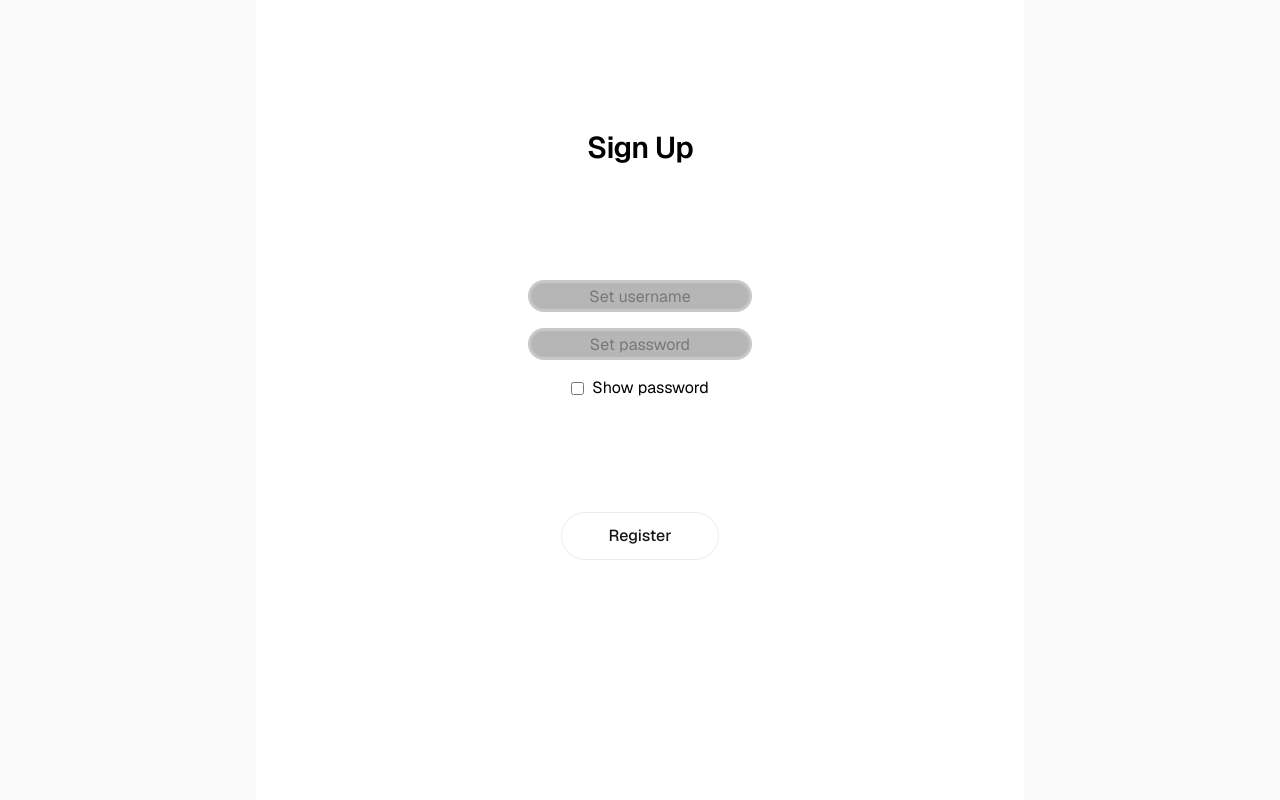
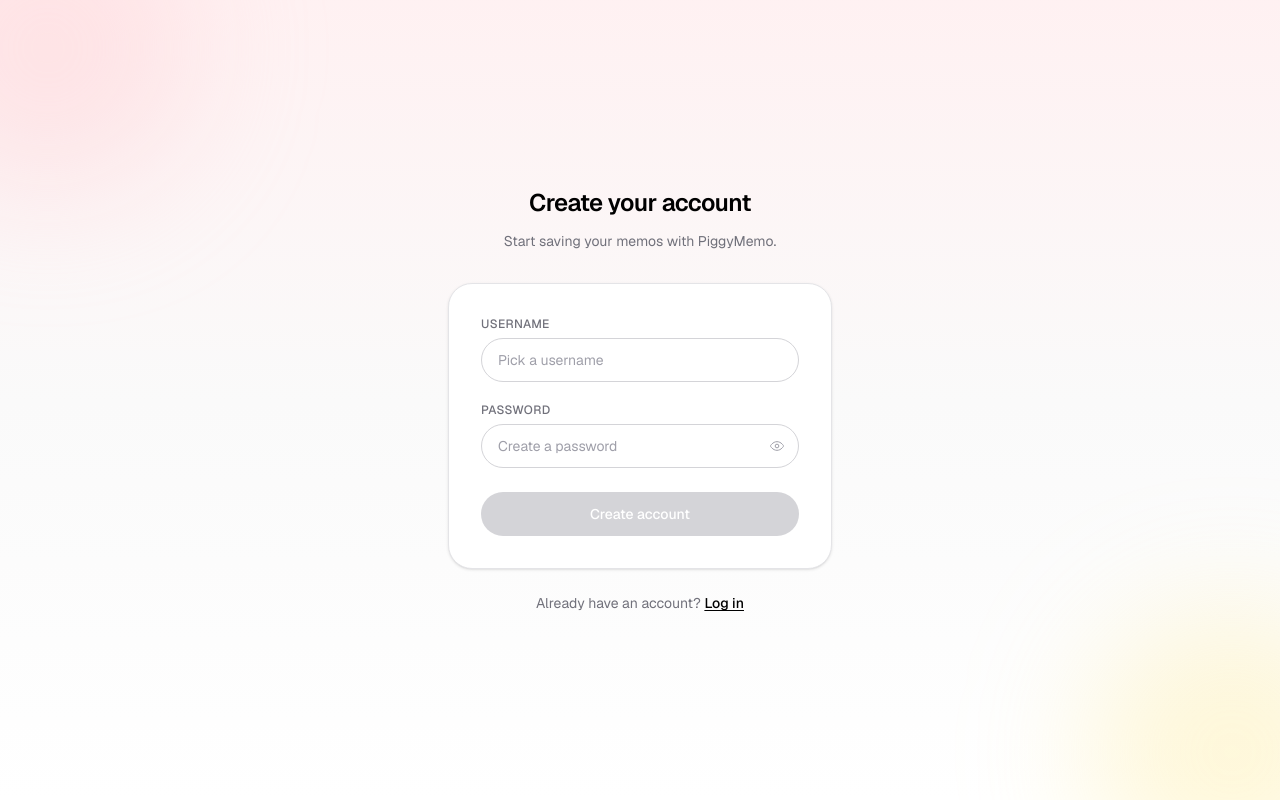
Before and after one commit to CSYE6225-Final-Project-PiggyMemo/piggy-memo-frontend, a Next.js app: page /register in a window 1280 px wide. Built offline with nearby package versions, Linux system fonts and the light colour scheme; no server answers.

Commit message:
update UI of register page--soft gradient background, subtle micro-interactions, and refined status message styling

```diff
--- /dev/null
+++ b/src/app/register/_components/field.js
@@ -0,0 +1,41 @@
+import { registraInfoType } from "@/lib/RegistraCheck";
+import styles from "../register.module.css";
+
+// Status text colors keyed off the existing Info type enum.
+// Presentation only — the enum + logic that produces these values live in
+// src/hooks/useRegistraCheck.ts and are untouched.
+const STATUS_STYLES = {
+  [registraInfoType.EMPTY]: "",
+  [registraInfoType.VALIDATING]: "text-zinc-500 dark:text-zinc-400",
+  [registraInfoType.WARNING]: "text-rose-600 dark:text-rose-400",
+  [registraInfoType.AVAILABLE]: "text-emerald-600 dark:text-emerald-400",
+};
+
+export function Field({ label, htmlFor, children, info }) {
+  return (
+    <div className="flex flex-col gap-1.5">
+      <label
+        htmlFor={htmlFor}
+        className="text-xs font-medium uppercase tracking-wide text-zinc-500 dark:text-zinc-400"
+      >
+        {label}
+      </label>
+      {children}
+      {info?.message && (
+        <p
+          key={info.message}
+          className={`min-h-[1.1rem] ${styles.fadeInDown} text-xs ${STATUS_STYLES[info.type]}`}
+        >
+          {info.message}
+        </p>
+      )}
+    </div>
+  );
+}
+
+export const inputClass =
+  "h-11 w-full rounded-full border border-zinc-300 bg-white px-4 text-sm text-black " +
+  "transition-all duration-150 placeholder:text-zinc-400 " +
+  "focus:scale-[1.01] focus:border-rose-400 focus:outline-none focus:ring-2 focus:ring-rose-100 " +
+  "dark:border-zinc-700 dark:bg-zinc-900 dark:text-white dark:placeholder:text-zinc-500 " +
+  "dark:focus:ring-rose-900/40";
--- /dev/null
+++ b/src/app/register/_components/icons.js
@@ -0,0 +1,66 @@
+// Lightweight inline icons so we don't need to add an icon library dependency
+// just for a handful of glyphs.
+
+export function PiggyMark({ className = "" }) {
+  return (
+    <svg
+      viewBox="0 0 24 24"
+      fill="none"
+      className={className}
+      aria-hidden="true"
+    >
+      <path
+        d="M4.5 12.5c0-3.6 3.36-6.5 7.5-6.5 3.1 0 5.77 1.63 6.93 3.97.3-.1.63-.16 1-.16.9 0 1.63.62 1.87 1.44a.5.5 0 0 1-.48.63h-1.1c-.14.62-.4 1.2-.75 1.72V16a1 1 0 0 1-1 1h-1.4a1 1 0 0 1-.97-.76l-.14-.57a10.9 10.9 0 0 1-3.46.55c-1.2 0-2.36-.19-3.42-.55l-.14.57A1 1 0 0 1 8.07 17H6.5a1 1 0 0 1-1-1v-.9A6.13 6.13 0 0 1 4.5 12.5Z"
+        stroke="currentColor"
+        strokeWidth="1.4"
+        strokeLinejoin="round"
+      />
+      <circle cx="8.6" cy="12" r="0.9" fill="currentColor" />
+      <path d="M11 6.2V4.6m0 0h-1.6M11 4.6h1.6" stroke="currentColor" strokeWidth="1.4" strokeLinecap="round" />
+      <path d="M9.2 9.6h3.6" stroke="currentColor" strokeWidth="1.4" strokeLinecap="round" />
+    </svg>
+  );
+}
+
+export function EyeIcon({ className = "" }) {
+  return (
+    <svg viewBox="0 0 24 24" fill="none" className={className} aria-hidden="true">
+      <path
+        d="M2 12s3.6-6.5 10-6.5S22 12 22 12s-3.6 6.5-10 6.5S2 12 2 12Z"
+        stroke="currentColor"
+        strokeWidth="1.5"
+        strokeLinejoin="round"
+      />
+      <circle cx="12" cy="12" r="2.75" stroke="currentColor" strokeWidth="1.5" />
+    </svg>
+  );
+}
+
+export function EyeOffIcon({ className = "" }) {
+  return (
+    <svg viewBox="0 0 24 24" fill="none" className={className} aria-hidden="true">
+      <path
+        d="M3 3l18 18M10.6 5.7A10.6 10.6 0 0 1 12 5.5c6.4 0 10 6.5 10 6.5a15.6 15.6 0 0 1-3.4 4.1M6.6 6.6C4 8.3 2 12 2 12s3.6 6.5 10 6.5c1.4 0 2.66-.28 3.77-.75"
+        stroke="currentColor"
+        strokeWidth="1.5"
+        strokeLinecap="round"
+        strokeLinejoin="round"
+      />
+      <path
+        d="M9.9 10.1a2.75 2.75 0 0 0 3.95 3.85"
+        stroke="currentColor"
+        strokeWidth="1.5"
+        strokeLinecap="round"
+      />
+    </svg>
+  );
+}
+
+export function Spinner({ className = "" }) {
+  return (
+    <svg viewBox="0 0 24 24" fill="none" className={`animate-spin ${className}`} aria-hidden="true">
+      <circle cx="12" cy="12" r="9" stroke="currentColor" strokeWidth="2.5" opacity="0.25" />
+      <path d="M21 12a9 9 0 0 0-9-9" stroke="currentColor" strokeWidth="2.5" strokeLinecap="round" />
+    </svg>
+  );
+}
--- a/src/app/register/page.js
+++ b/src/app/register/page.js
@@ -1,104 +1,135 @@
 "use client";
 import { useState } from "react";
-import { registraInfoType } from "@/lib/RegistraCheck";
 import { createUser } from "@/api/user";
 import { usePasswordCheck, useUsernameCheck } from "@/hooks/useRegistraCheck";
-import * as regCheck from "@/lib/RegistraCheck"
+import * as regCheck from "@/lib/RegistraCheck";
+import { EyeIcon, EyeOffIcon, Spinner } from "./_components/icons";
+import { Field, inputClass } from "./_components/field";
+import styles from "./register.module.css";
 
 export default function Home() {
-  //Hooks for the page
+  // Hooks for the page
   const [username, setUsername] = useState("");
   const [password, setPassword] = useState("");
   const [showPwd, setShowPwd] = useState(false);
   const [result, setResult] = useState("");
+  const [resultOk, setResultOk] = useState(false);
+  const [submitting, setSubmitting] = useState(false);
 
-  //According to message type, change the rendering color
-  const infoColor = {
-    [registraInfoType.EMPTY]: "",
-    [registraInfoType.VALIDATING]: "text-gray-500",
-    [registraInfoType.WARNING]: "text-red-500",
-    [registraInfoType.AVAILABLE]: "text-green-700"
-  };
+  // Validate username and password before submission
+  const { nameInfo, validateName } = useUsernameCheck();
+  const { pwdInfo, validatePwd } = usePasswordCheck();
 
-  //Validate username and password before submission
-  const {nameInfo, validateName} = useUsernameCheck();
-  const {pwdInfo, validatePwd} = usePasswordCheck();
+  // Must pass all the validation before submission
+  const canSubmit = regCheck.allValid([nameInfo, pwdInfo]) && !submitting;
 
-  //Must pass all the validation before submission
-  const canSubmit = regCheck.allValid([nameInfo, pwdInfo]);
-  //Post new user request
+  // Post new user request
   async function submit() {
+    if (!canSubmit) return;
+    setSubmitting(true);
+    setResult("");
     try {
-      if(canSubmit) {
-        const response = await createUser({username, password});
-        setResult("Success!" + JSON.stringify(response.data))
-      }
-    }
-    //Error message display:
-    catch(error) {
-      setResult("Failed to register!" + error.response?.data?.message ?? e.message);
+      const response = await createUser({ username, password });
+      setResultOk(true);
+      setResult(`Welcome, ${response.data.username}! Your account has been created.`);
+    } catch (error) {
+      setResultOk(false);
+      setResult(error.response?.data?.message ?? error.message ?? "Something went wrong.");
+    } finally {
+      setSubmitting(false);
     }
   }
 
-  //Page components
+  function handleEnter(e) {
+    if (e.key === "Enter") submit();
+  }
+
   return (
-    <div className="flex flex-col flex-1 items-center justify-center bg-zinc-50 font-sans dark:bg-black">
-      <main className="flex flex-1 w-full max-w-3xl flex-col items-center justify-between py-32 px-16 bg-white dark:bg-black">
-        <div className="flex flex-col items-center gap-6 text-center">
-          <h1 className="max-w-xs text-3xl font-semibold leading-10 tracking-tight text-black dark:text-zinc-50">
-            Sign Up
+    <div className="relative flex flex-1 items-center justify-center overflow-hidden bg-gradient-to-b from-rose-50 via-zinc-50 to-white px-4 py-16 font-sans dark:from-zinc-950 dark:via-black dark:to-black">
+      <div className="pointer-events-none absolute -left-24 -top-24 h-72 w-72 rounded-full bg-rose-200/40 blur-3xl dark:bg-rose-500/10" />
+      <div className="pointer-events-none absolute -bottom-24 -right-24 h-72 w-72 rounded-full bg-amber-200/30 blur-3xl dark:bg-amber-500/10" />
+
+      <div className={`relative w-full max-w-sm ${styles.fadeInUp}`}>
+        {/* Brand + heading */}
+        <div className="mb-8 flex flex-col items-center gap-3 text-center">
+          <h1 className="text-2xl font-semibold tracking-tight text-black dark:text-zinc-50">
+            Create your account
           </h1>
+          <p className="text-sm text-zinc-500 dark:text-zinc-400">
+            Start saving your memos with PiggyMemo.
+          </p>
         </div>
 
-        <div className="flex max-w-xs flex-col items-center gap-4">
+        {/* Card */}
+        <div className="rounded-3xl border border-zinc-200 bg-white p-8 shadow-sm dark:border-zinc-800 dark:bg-zinc-950">
+          <div className="flex flex-col gap-5">
+            <Field label="Username" htmlFor="username" info={nameInfo}>
               <input
-            className="h-8 w-full text-center text-[#000000] transition-colors focus:border-[#8dadce] focus:outline-none caret-[#787878] placeholder-[#787878] rounded-full border-3 border-solid border-[#c8c8c8] dark:border-[#7d7d7d] bg-[#b6b6b6] dark:bg-white"
-            placeholder="Set username"
+                id="username"
+                className={inputClass}
+                placeholder="Pick a username"
                 value={username}
-            onChange={(e) => { setUsername(e.target.value) }}
+                onChange={(e) => setUsername(e.target.value)}
                 onBlur={(e) => validateName(e.target.value)}
-            onKeyDown={(e) => { if (e.key === "Enter") submit(); }}
+                onKeyDown={handleEnter}
+                autoComplete="username"
               />
-          {/* Message for username validation */}
-          {nameInfo.message && <p className={`text-sm ${infoColor[nameInfo.type]}`}>{nameInfo.message}</p>}
+            </Field>
 
+            <Field label="Password" htmlFor="password" info={pwdInfo}>
+              <div className="relative">
                 <input
+                  id="password"
                   type={showPwd ? "text" : "password"}
-            className="h-8 w-full text-center text-[#000000] transition-colors focus:border-[#8dadce] focus:outline-none caret-[#787878] placeholder-[#787878] rounded-full border-3 border-solid border-[#c8c8c8] dark:border-[#7d7d7d] bg-[#b6b6b6] dark:bg-white"
-            placeholder="Set password"
+                  className={`${inputClass} pr-11`}
+                  placeholder="Create a password"
                   value={password}
-            onChange={(e) => { setPassword(e.target.value); }}
+                  onChange={(e) => setPassword(e.target.value)}
                   onBlur={(e) => validatePwd(e.target.value)}
-            onKeyDown={(e) => { if (e.key === "Enter") submit(); }}
+                  onKeyDown={handleEnter}
+                  autoComplete="new-password"
                 />
-          {/* Message for password validation */}
-          {pwdInfo.message && <p className={`text-sm ${infoColor[pwdInfo.type]}`}>{pwdInfo.message}</p>}
-          <label className="flex items-center gap-2 text-[#000000] dark:text-[#FFFFFF]">
-            <input
-              id="show_password"
-              type="checkbox"
-              checked={showPwd}
-              onChange={(e) => setShowPwd(e.target.checked)}
-            />
-            Show password
-          </label>
+                <button
+                  type="button"
+                  onClick={() => setShowPwd((v) => !v)}
+                  aria-label={showPwd ? "Hide password" : "Show password"}
+                  className="absolute right-3.5 top-1/2 -translate-y-1/2 text-zinc-400 transition-all hover:scale-110 hover:text-zinc-600 dark:hover:text-zinc-300"
+                >
+                  {showPwd ? <EyeOffIcon className="h-4 w-4" /> : <EyeIcon className="h-4 w-4" />}
+                </button>
+              </div>
+            </Field>
+
+            <button
+              onClick={submit}
+              disabled={!canSubmit}
+              className="mt-1 flex h-11 w-full items-center justify-center gap-2 rounded-full bg-rose-500 text-sm font-medium text-white transition-all duration-150 hover:scale-[1.02] hover:bg-rose-600 active:scale-95 disabled:cursor-not-allowed disabled:scale-100 disabled:bg-zinc-300 dark:disabled:bg-zinc-800 dark:disabled:text-zinc-500"
+            >
+              {submitting && <Spinner className="h-4 w-4" />}
+              {submitting ? "Creating account..." : "Create account"}
+            </button>
+
+            {result && (
+              <p
+                key={result}
+                className={`${styles.popIn} text-center text-sm ${
+                  resultOk ? "text-emerald-600 dark:text-emerald-400" : "text-rose-600 dark:text-rose-400"
+                }`}
+              >
+                {resultOk ? "🎉 " : ""}
+                {result}
+              </p>
+            )}
+          </div>
         </div>
 
-        <div className="flex w-full flex-col gap-4 items-center justify-center font-medium sm:flex-row">
-          <button
-            className="flex h-12 w-full items-center justify-center rounded-full border border-solid border-black/[.08] px-5 transition-colors hover:border-transparent hover:bg-black/[.04] dark:border-white/[.145] dark:hover:bg-[#1a1a1a] md:w-[158px]"
-            onClick={submit}
-          >
-            Register
-          </button>
-        </div>
-
-        <div>
-          <p className="max-w-md text-lg leading-8 text-zinc-600 dark:text-zinc-400">
-            {result}
+        <p className="mt-6 text-center text-sm text-zinc-500 dark:text-zinc-400">
+          Already have an account?{" "}
+          <a href="#" className="font-medium text-black underline underline-offset-2 dark:text-white">
+            Log in
+          </a>
         </p>
       </div>
-      </main>
     </div>
   );
 }
--- /dev/null
+++ b/src/app/register/register.module.css
@@ -0,0 +1,49 @@
+/* 只作用于 register 页面的动效, 用 CSS Module 隔离, 不影响其他页面/全局样式 */
+
+@keyframes fadeInUp {
+  from {
+    opacity: 0;
+    transform: translateY(10px);
+  }
+  to {
+    opacity: 1;
+    transform: translateY(0);
+  }
+}
+
+@keyframes fadeInDown {
+  from {
+    opacity: 0;
+    transform: translateY(-4px);
+  }
+  to {
+    opacity: 1;
+    transform: translateY(0);
+  }
+}
+
+@keyframes popIn {
+  0% {
+    opacity: 0;
+    transform: scale(0.92);
+  }
+  60% {
+    opacity: 1;
+    transform: scale(1.03);
+  }
+  100% {
+    transform: scale(1);
+  }
+}
+
+.fadeInUp {
+  animation: fadeInUp 0.5s ease-out both;
+}
+
+.fadeInDown {
+  animation: fadeInDown 0.25s ease-out both;
+}
+
+.popIn {
+  animation: popIn 0.4s cubic-bezier(0.34, 1.56, 0.64, 1) both;
+}
```
Also changed, not shown: 1 other file (tests, documents, lock files or other folders). Lines whose indentation alone changed are shown as unchanged.
